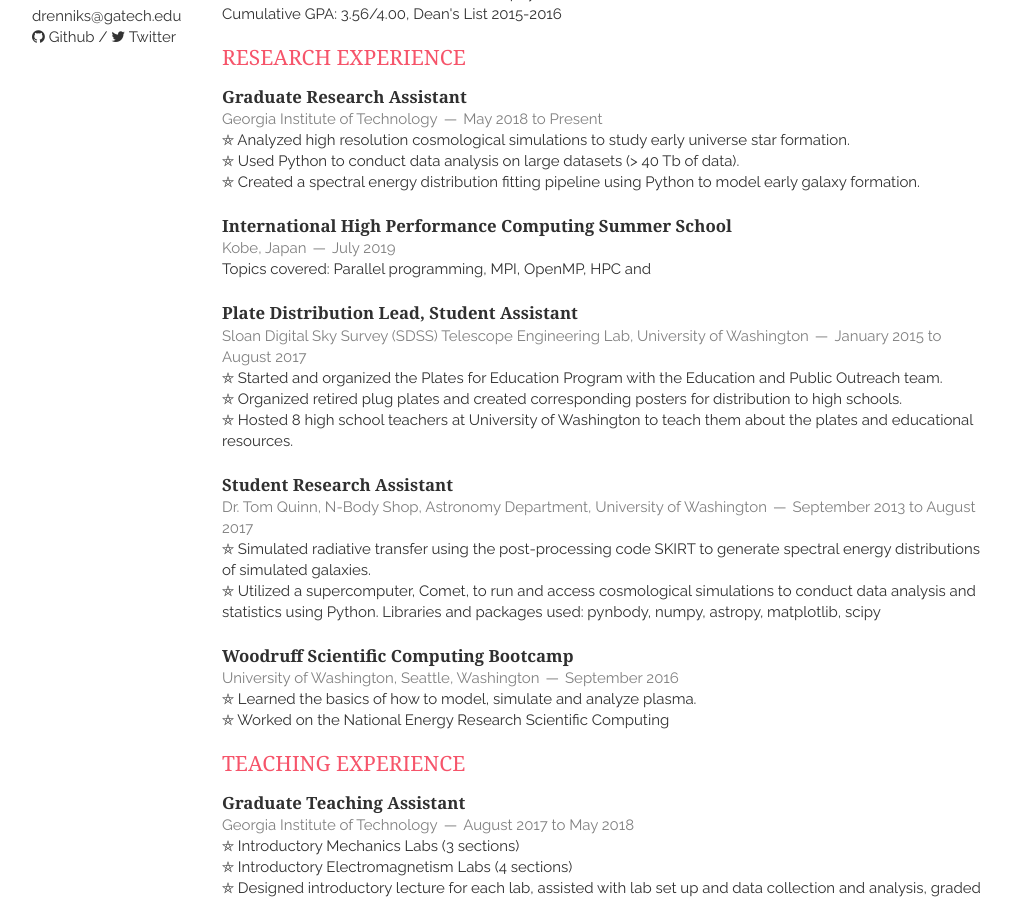
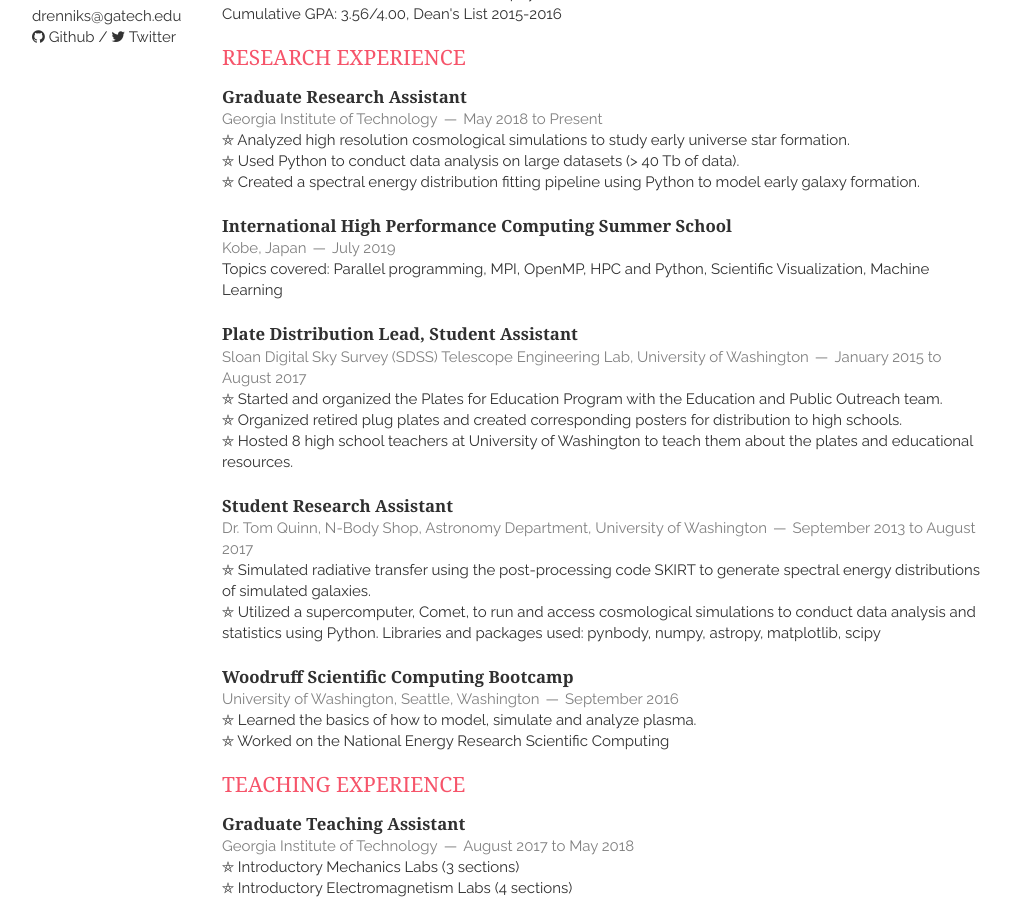
Before and after one commit to drenniks/drenniks.github.io, a Jekyll site: the page built from index.html, in a window 1280 px wide and 900 px high, scrolled down 457 px. Shown: the whole window, without its empty margins (138-1149 px from the left). Built offline with Jekyll 4.4.1, drawn with Linux system fonts in a browser that asks for light colours; nearby versions of some CDN libraries; the list of posts is cut into pages by our own code.

Commit message:
Fixing description.

```diff
--- a/_includes/cv.html
+++ b/_includes/cv.html
@@ -56,7 +56,7 @@
             <h1>International High Performance Computing Summer School</h1>
             <span><address>Kobe, Japan</address><time>July 2019</time></span>
         </header>
-		Topics covered: Parallel programming, MPI, OpenMP, HPC and
+		Topics covered: Parallel programming, MPI, OpenMP, HPC and Python, Scientific Visualization, Machine Learning
     </article>
 
     <article>
```
